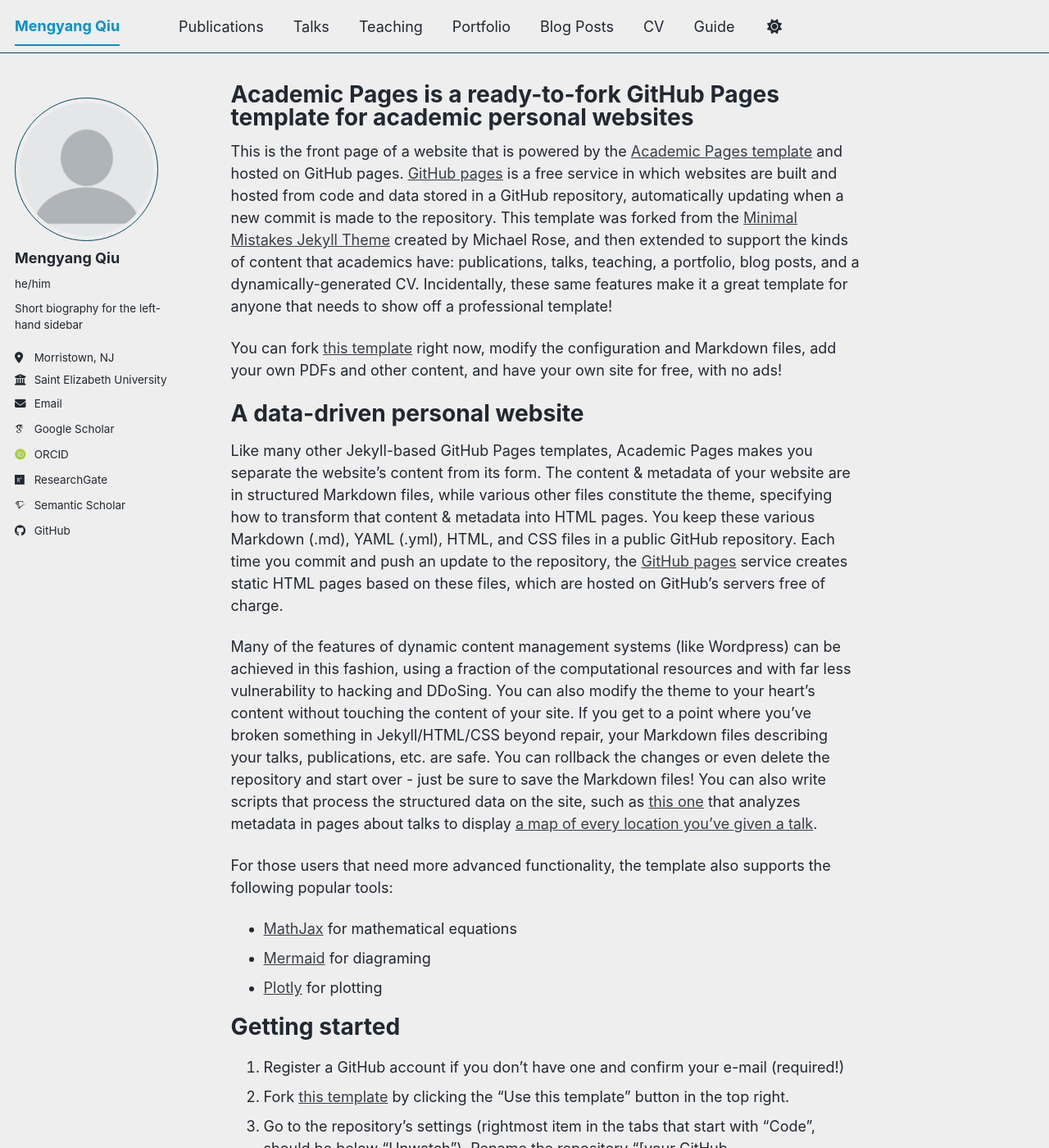
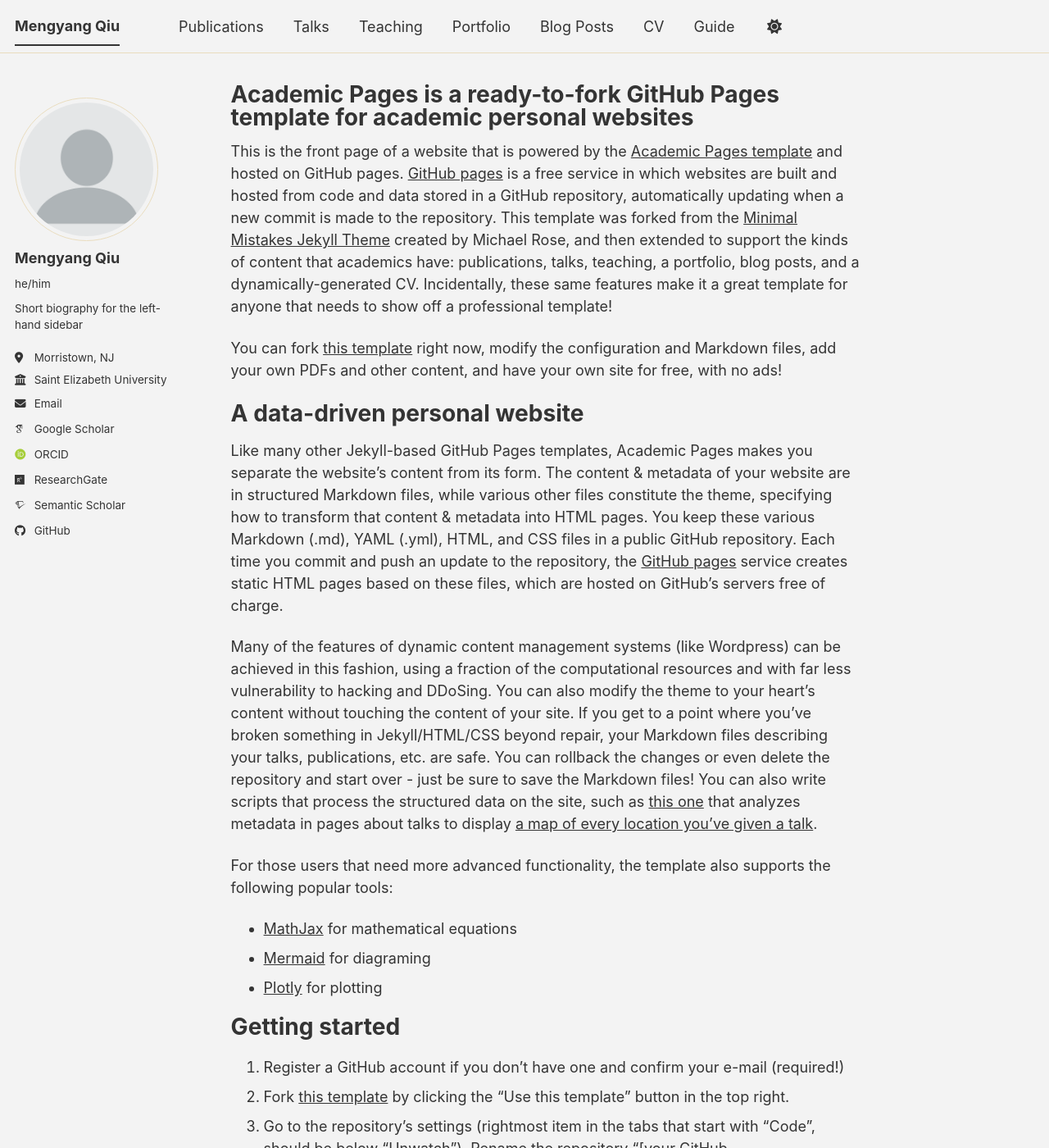
Before and after one commit to mengyangq/academicpages, a Jekyll site: the page built from _pages/about.md, in a window 1280 px wide and 1400 px high. Shown: the whole window at 82% size. Built offline with Jekyll 4.4.1, drawn with Linux system fonts in a browser that asks for light colours; some web fonts are replaced; a script bundle is joined from its source files by our own code; library files that are not in the unit come from our copies.

Commit message:
Update _config.yml

```diff
--- a/_config.yml
+++ b/_config.yml
@@ -8,7 +8,7 @@
 
 # Basic Site Settings
 locale                   : "en-US"
-site_theme               : "air" # The available themes options are "default", "air", "sunrise", "mint", "dirt" and "contrast"
+site_theme               : "dirt" # The available themes options are "default", "air", "sunrise", "mint", "dirt" and "contrast"
 title                    : "Mengyang Qiu"
 title_separator          : "-"
 name                     : &name "Mengyang Qiu"
```
